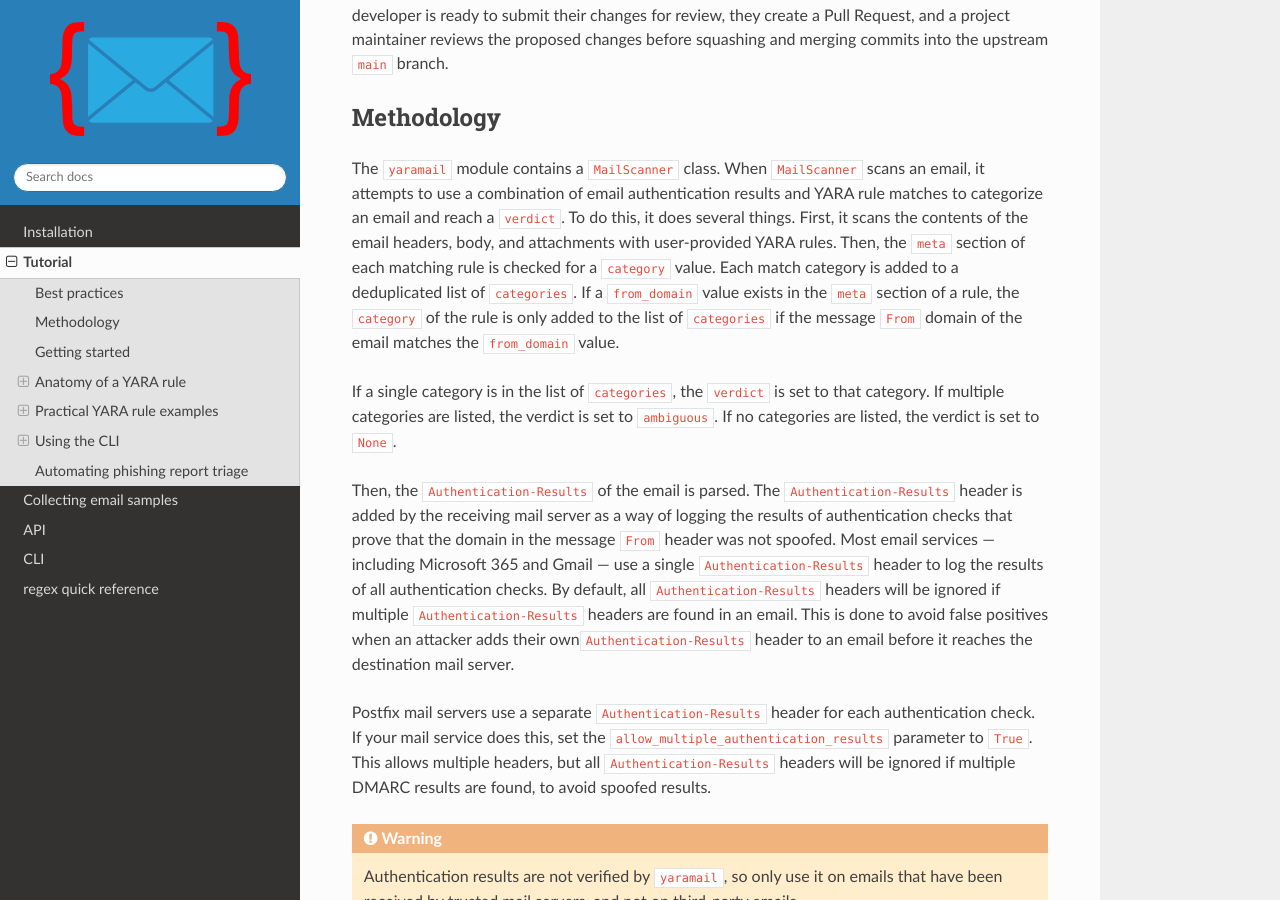
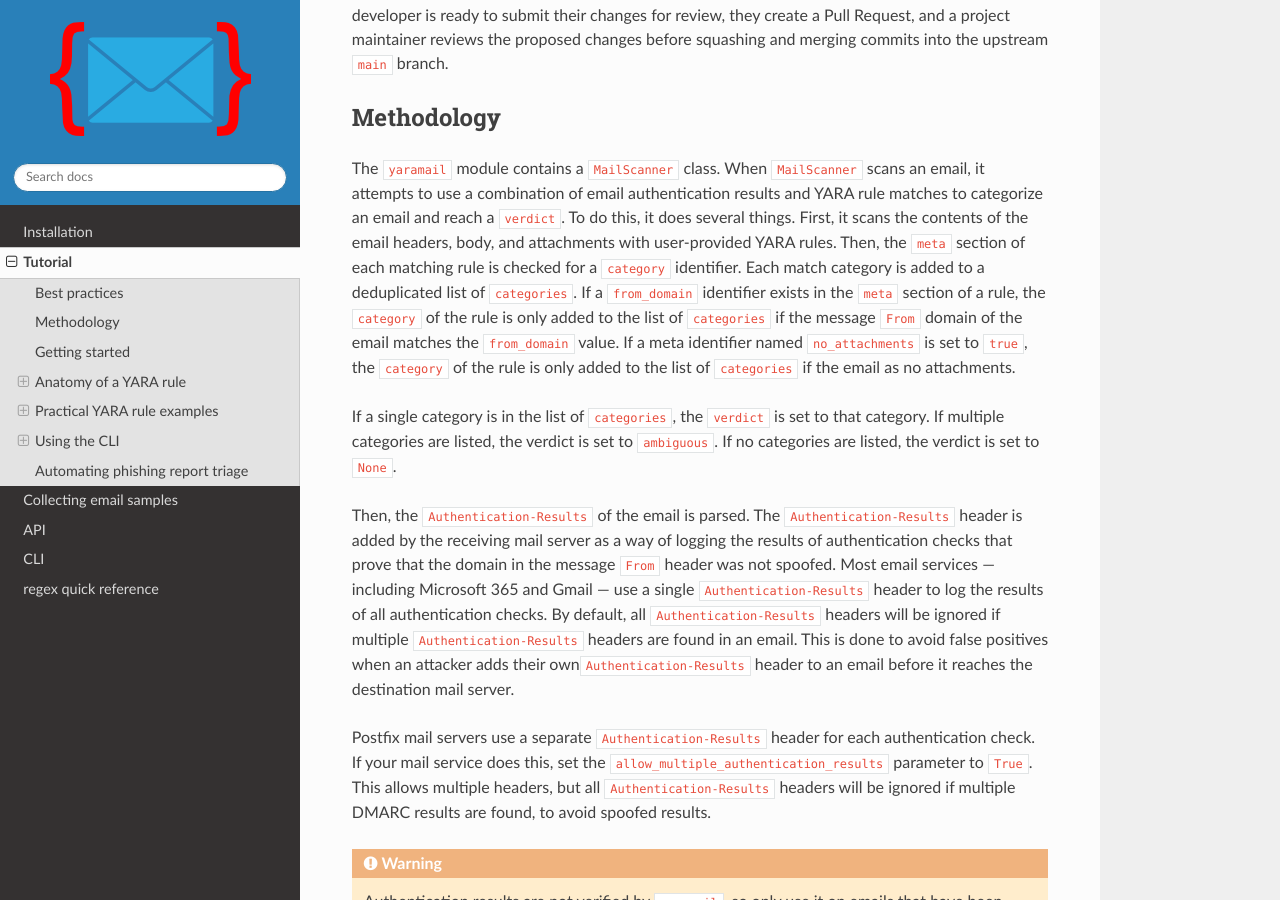
Before and after one commit to seanthegeek/yaramail, a Sphinx documentation site: the page built from docs/source/tutorial.md, in a window 1280 px wide and 900 px high, scrolled down 646 px. Built offline with Sphinx 7.4.7 and the Read the Docs theme 2.0.0, drawn with Linux system fonts in a browser that asks for light colours; some of the changed text lies outside the part shown.

Commit message:
Update tutorial.md

```diff
--- a/docs/source/tutorial.md
+++ b/docs/source/tutorial.md
@@ -36,11 +36,13 @@ an email, it attempts to use a combination of email authentication results and
 YARA rule matches to categorize an email and reach a `verdict`. To do this, it
 does several things. First, it scans the contents of the email headers, body,
 and attachments with user-provided YARA rules. Then, the `meta` section of each
-matching rule is checked for a `category` value. Each match category is added
-to a deduplicated list of `categories`. If a `from_domain` value exists in the
-`meta` section of a rule, the `category` of the rule is only added to the list
-of `categories` if the message `From` domain of the email matches the
-`from_domain` value.
+matching rule is checked for a `category` identifier. Each match category is
+added to a deduplicated list of `categories`. If a `from_domain` identifier
+exists in the `meta` section of a rule, the `category` of the rule is only
+added to the list of `categories` if the message `From` domain of the email
+matches the `from_domain` value. If a meta identifier named `no_attachments`
+is set to `true`,  the `category` of the rule is only  added to the list of
+`categories` if the email as no attachments.
 
 If a single category is in the list of `categories`, the `verdict` is set to
 that category. If multiple categories are listed, the verdict is set to
@@ -151,11 +153,11 @@ rules consist of three sections: `meta`, `strings`, and `condition`.
 
 ### meta
 
-The meta section specifies arbitrary key-value pairs of metadata that can be
-useful to humans and/or the scanner application. `yaramail` uses a few special
-fields:
+The [meta section][yara_meta] specifies arbitrary metadata identifier-value
+pairs of metadata that can be useful to humans and/or the scanner application.
+`yaramail` uses a few special metadata identifies:
 
-| Field            | Description                                                                                                                                                                           |
+| Identifier       | Description                                                                                                                                                                           |
 |------------------|---------------------------------------------------------------------------------------------------------------------------------------------------------------------------------------|
 | `category`       | The `category` of the rule. This can be any string, but the value `safe` is special. Rules without a `category` are considered informational, and do not contribute to the `verdict`. |
 | `from_domain`    | If this value is set, the rule’s `category` only applies to emails with the specified message From domain.                                                                            |
@@ -589,6 +591,7 @@ for email in emails:
 [DMARC]: https://seanthegeek.net/459/demystifying-dmarc/
 [yara_rules]: https://yara.readthedocs.io/en/stable/writingrules.html
 [yara_include]: https://yara.readthedocs.io/en/stable/writingrules.html#including-files
+[yara_meta]: https://yara.readthedocs.io/en/stable/writingrules.html#metadata
 [yara_strings]: https://yara.readthedocs.io/en/stable/writingrules.html#strings
 [yara_text_strings]: https://yara.readthedocs.io/en/stable/writingrules.html#text-strings
 [yara_hex_strings]: https://yara.readthedocs.io/en/stable/writingrules.html#hexadecimal-strings
```
